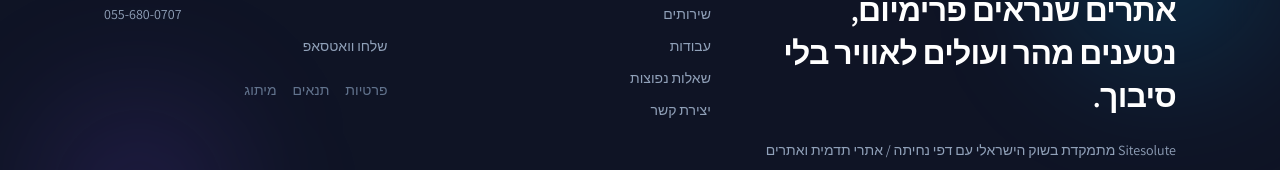
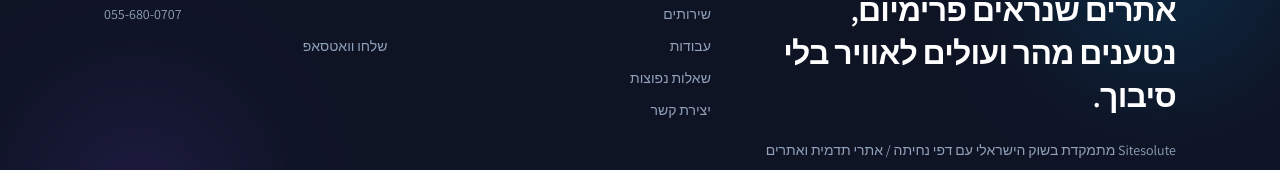
Before and after one commit to max1mk0r0b0v/site-solute, a Next.js app: page /faq in a window 1280 px wide. Shown: the part 1689-1859 px from the top of the page. Built offline with nearby package versions, Linux system fonts and the light colour scheme.

Commit message:
fixing Accessibility for SITE SOLUTE

```diff
--- a/src/components/layout/site-footer.tsx
+++ b/src/components/layout/site-footer.tsx
@@ -1,7 +1,7 @@
 import Link from "next/link";
 import Image from "next/image";
 
-import { footerLinks, navItems, siteConfig } from "@/content/site";
+import { navItems, siteConfig } from "@/content/site";
 
 export function SiteFooter() {
   return (
@@ -79,17 +79,6 @@ export function SiteFooter() {
               שלחו וואטסאפ
             </a>
           </div>
-          <div className="mt-6 flex flex-wrap gap-4">
-            {footerLinks.map((item) => (
-              <Link
-                key={item.label}
-                href={item.href}
-                className="text-sm text-slate-500 transition-colors hover:text-white"
-              >
-                {item.label}
-              </Link>
-            ))}
-          </div>
         </div>
       </div>
     </footer>
--- a/src/content/site.ts
+++ b/src/content/site.ts
@@ -371,9 +371,3 @@ export const contactHighlights = [
   "דפי נחיתה / אתרי תדמית ואתרים עסקיים מלאים במחיר משתלם וברור",
   "תת דומיין, קוד מלא ועלייה מהירה לאוויר",
 ];
-
-export const footerLinks = [
-  { label: "פרטיות", href: "#" },
-  { label: "תנאים", href: "#" },
-  { label: "מיתוג", href: "#" },
-];
```
